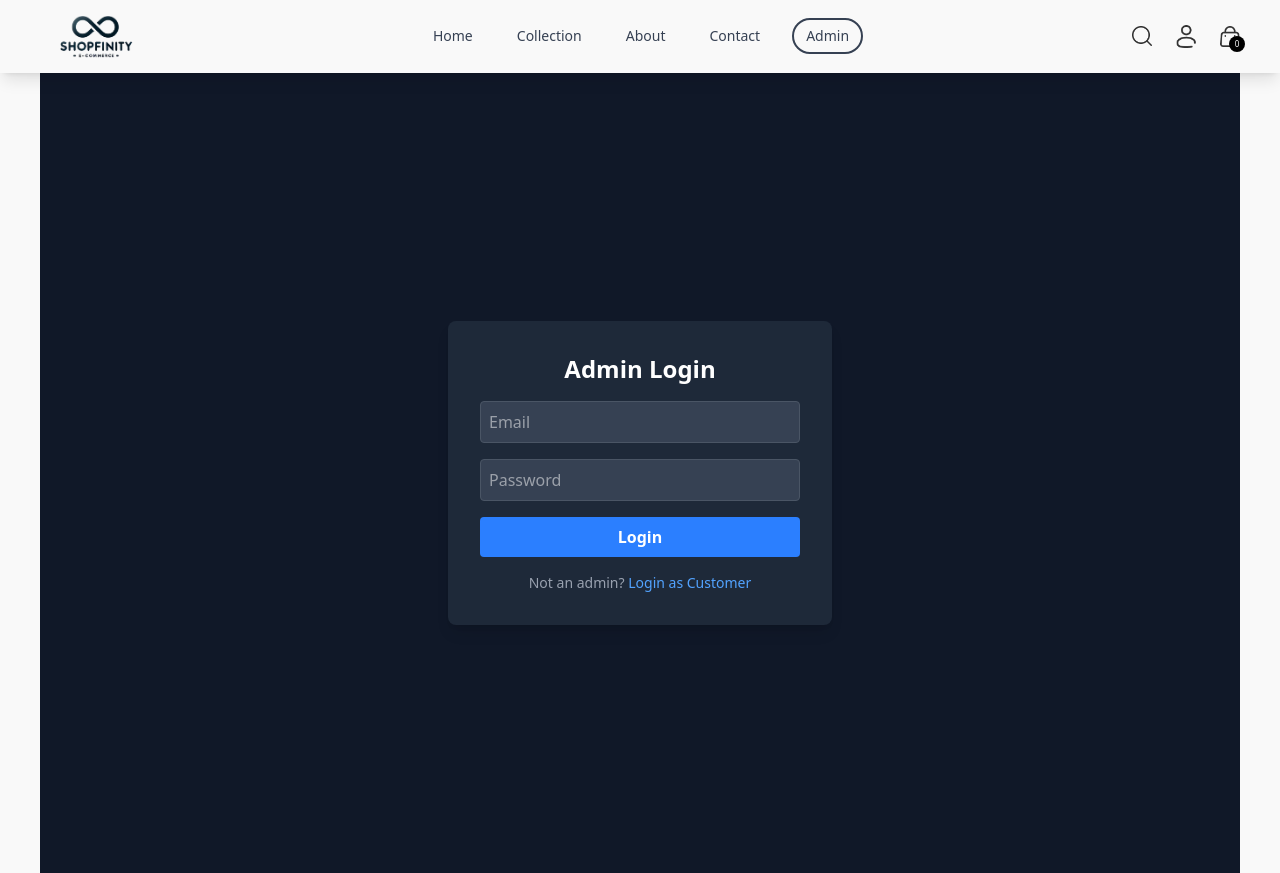
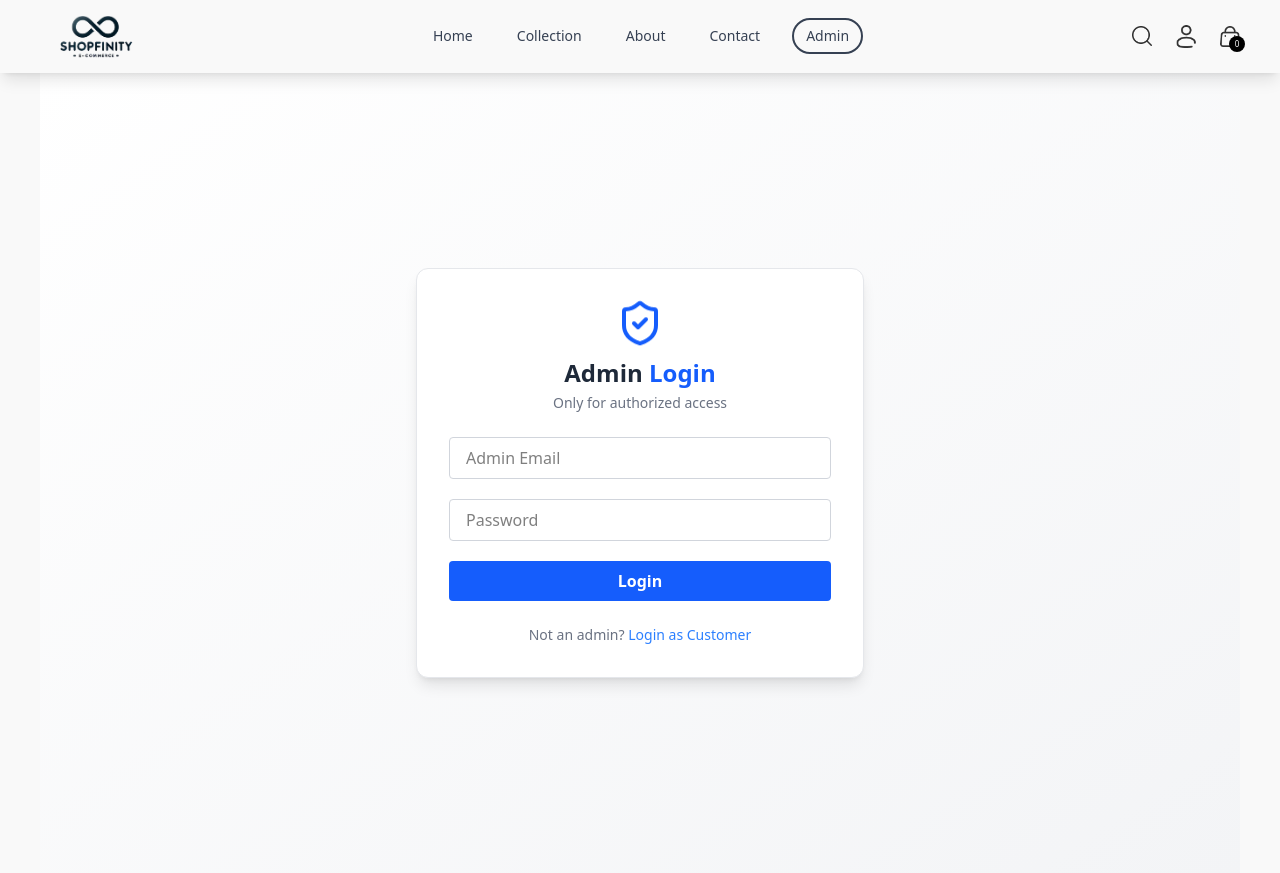
Before and after one commit to jatinsolanki1202/LI_Project2-ecommerce, a React (Vite) app in the folder client/: page /admin/login in a window 1280 px wide. Built offline with nearby package versions, Linux system fonts and the light colour scheme; no server answers.

Commit message:
added admin validation to open admin page on clicking admin button or else redirect to admin login page

```diff
--- a/client/src/components/Navbar.jsx
+++ b/client/src/components/Navbar.jsx
@@ -20,30 +20,30 @@ const Navbar = () => {
   const [isSearchOpen, setIsSearchOpen] = useState(false);
   const [isAdmin, setIsAdmin] = useState(false)
   const navigate = useNavigate();
-    // const checkLoginStatus = async () => {
-    //   try {
-    //     fetchToken()
-    //     if (!token) {
-    //       setIsLoggedIn(false);
-    //       setUserRole("");
-    //       return;
-    //     }
-    //
-    //     const response = await axiosInstance.get("/user/home");
-    //     setIsLoggedIn(response.status === 200);
-    //     if (response.data.user) {
-    //       setUserRole(response.data.user?.role);
-    //     }
-    //     console.log(response.data, " ----")
-    //     if(response.data.user?.role == "admin") {
-    //       setIsAdmin(true)
-    //     }
-    //   } catch (error) {
-    //     setIsLoggedIn(false);
-    //     setUserRole("");
-    //     console.log("login error => ", error.message)
-    //   }
-    // };
+    const checkLogin = async () => {
+      try {
+        fetchToken()
+        if (!token) {
+          setIsLoggedIn(false);
+          setUserRole("");
+          return;
+        }
+
+        const response = await axiosInstance.get("/user/home");
+        setIsLoggedIn(response.status === 200);
+        if (response.data.user) {
+          setUserRole(response.data.user?.role);
+        }
+        console.log(response.data, " ----")
+        if(response.data.user?.role == "admin") {
+          setIsAdmin(true)
+        }
+      } catch (error) {
+        setIsLoggedIn(false);
+        setUserRole("");
+        console.log("login error => ", error.message)
+      }
+    };
 
     const checkLoginStatus = async () => {
       let response = await axiosInstance.get('/check/login-status', {
@@ -51,7 +51,11 @@ const Navbar = () => {
           Authorization: `Bearer ${token}`
         }
       })
-      console.log(response.data, " ----")
+      if(response.data.role == "admin") {
+        navigate("/admin")
+      } else {
+        navigate("/admin/login")
+      }
     }
 
   const handleAdminClick = async (e) => {
@@ -73,7 +77,7 @@ const Navbar = () => {
   };
 
   useEffect(() => {
-    checkLoginStatus();
+    checkLogin();
   }, [token]); // Runs when `token` changes
 
   useEffect(() => {
@@ -116,7 +120,7 @@ const Navbar = () => {
           <p>Contact</p>
           <hr className="w-2/4 border-none h-[1.5px] bg-gray-700 hidden" />
         </NavLink>
-        <NavLink to="/admin" className="flex flex-col items-center justify-center gap-1 px-3 py-1  rounded-4xl hover:text-gray-700 hover:rounded-4xl hover:bg-gray-100 transition duration-400 border-2">
+        <NavLink onClick={checkLoginStatus} className="flex flex-col items-center justify-center gap-1 px-3 py-1  rounded-4xl hover:text-gray-700 hover:rounded-4xl hover:bg-gray-100 transition duration-400 border-2">
           <p>Admin</p>
           <hr className="w-2/4 border-none h-[1.5px] bg-gray-700 hidden" />
         </NavLink>
--- a/client/src/context/cartContext.jsx
+++ b/client/src/context/cartContext.jsx
@@ -16,7 +16,7 @@ const CartContextProvider = ({ children }) => {
 
     setCart(response.data.data)
     console.log(cart)
-    setCartLength(response.data.data.length)
+    setCartLength(response.data.data?.length)
 
 
   }
--- a/client/src/pages/AdminLogin.jsx
+++ b/client/src/pages/AdminLogin.jsx
@@ -2,10 +2,11 @@ import axios from "axios";
 import { useState } from "react";
 import toast from "react-hot-toast";
 import { Link, useNavigate } from "react-router-dom";
+import { ShieldCheck } from "lucide-react";
 
 const AdminLogin = () => {
   const [formData, setFormData] = useState({ email: "", password: "" });
-  const navigate = useNavigate()
+  const navigate = useNavigate();
 
   const handleChange = (e) => {
     setFormData({ ...formData, [e.target.name]: e.target.value });
@@ -14,32 +15,37 @@ const AdminLogin = () => {
   const handleSubmit = async (e) => {
     e.preventDefault();
     try {
-      const response = await axios.post('http://127.0.0.1:8000/admin/login', formData)
+      const response = await axios.post('http://127.0.0.1:8000/admin/login', formData);
 
       if (response.data.success) {
-        toast.success(response.data.message)
-        navigate("/admin")
+        toast.success(response.data.message);
+        navigate("/admin");
       } else {
-        toast.error(response.data.message)
+        toast.error(response.data.message);
       }
     } catch (err) {
-      toast.error(err.message)
+      toast.error(err.message);
     }
-    // Add API call for authentication here
   };
 
   return (
-    <div className="min-h-screen flex items-center justify-center bg-gray-900">
-      <div className="bg-gray-800 p-8 rounded-lg shadow-lg w-96">
-        <h2 className="text-2xl font-semibold text-white text-center mb-4">Admin Login</h2>
-        <form onSubmit={handleSubmit} className="space-y-4">
+      <div className="min-h-screen flex items-center justify-center bg-gradient-to-br from-white to-gray-100">
+        <div className="bg-white border border-gray-200 p-8 rounded-xl shadow-lg w-full max-w-md transition hover:shadow-blue-300">
+          <div className="flex flex-col items-center mb-6">
+            <ShieldCheck className="text-blue-600 w-12 h-12 animate-bounce" />
+            <h2 className="text-2xl font-bold text-gray-800 mt-2">
+              Admin <span className="text-blue-600">Login</span>
+            </h2>
+            <p className="text-sm text-gray-500 mt-1">Only for authorized access</p>
+          </div>
+          <form onSubmit={handleSubmit} className="space-y-5">
             <input
                 type="email"
                 name="email"
                 value={formData.email}
                 onChange={handleChange}
-            placeholder="Email"
-            className="w-full p-2 border border-gray-600 rounded bg-gray-700 text-white"
+                placeholder="Admin Email"
+                className="w-full px-4 py-2 rounded border border-gray-300 focus:outline-none focus:ring-2 focus:ring-blue-500 transition"
                 required
             />
             <input
@@ -48,16 +54,22 @@ const AdminLogin = () => {
                 value={formData.password}
                 onChange={handleChange}
                 placeholder="Password"
-            className="w-full p-2 border border-gray-600 rounded bg-gray-700 text-white"
+                className="w-full px-4 py-2 rounded border border-gray-300 focus:outline-none focus:ring-2 focus:ring-blue-500 transition"
                 required
             />
-          <button type="submit" className="w-full bg-blue-500 hover:bg-blue-600 text-white font-semibold py-2 px-4 rounded">
+            <button
+                type="submit"
+                className="w-full py-2 bg-blue-600 text-white font-semibold rounded hover:bg-blue-700 transition"
+            >
               Login
             </button>
           </form>
-        <p className="text-gray-400 text-sm text-center mt-4">
+          <p className="text-center text-sm text-gray-500 mt-6">
             Not an admin?{" "}
-          <Link to="/user/login" className="text-blue-400 hover:underline">
+            <Link
+                to="/user/login"
+                className="text-blue-500 hover:underline"
+            >
               Login as Customer
             </Link>
           </p>
```
Lines whose indentation alone changed are shown as unchanged.
